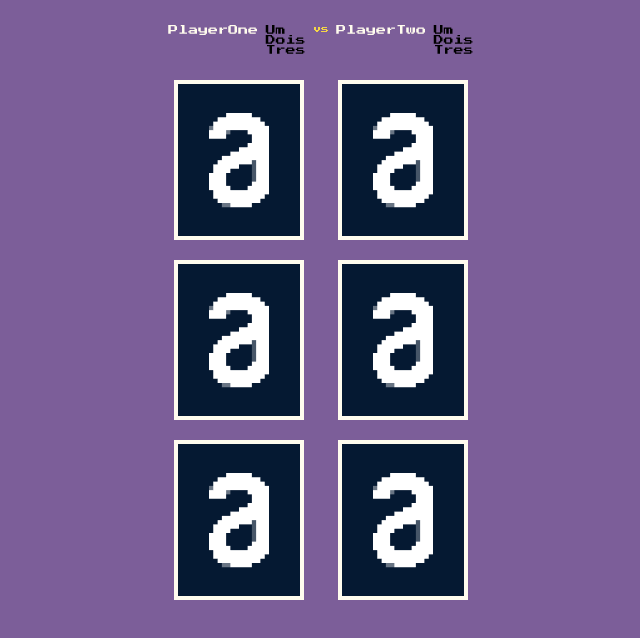
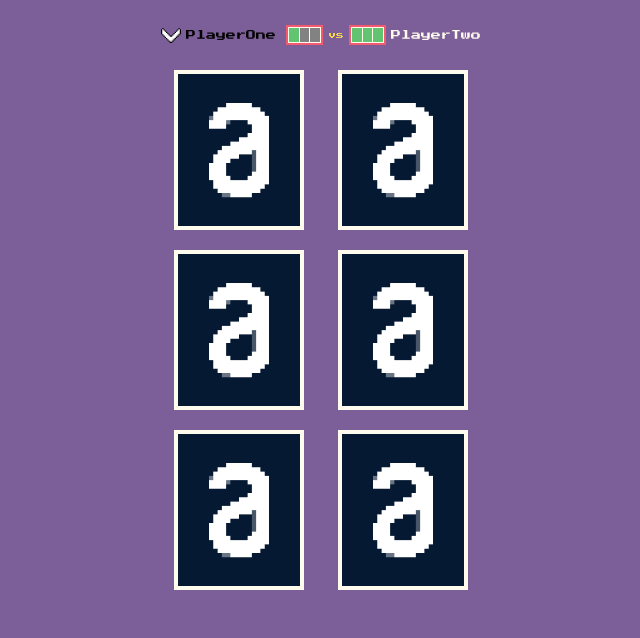
Before and after one commit to Aleluzjr/React-Game, a website built with Vite: page COURSES/index.html in a window 1280 px wide. Shown: the whole page, without its empty margins (319-959 px from the left). Built offline with nearby package versions, Linux system fonts and the light colour scheme.

Commit message:
Create ArrowDown

```diff
--- a/COURSES/index.html
+++ b/COURSES/index.html
@@ -1,5 +1,5 @@
 <!DOCTYPE html>
-<html lang="en">
+<html lang="pt-br">
   <head>
     <meta charset="UTF-8" />
     <link rel="icon" type="image/svg+xml" href="/vite.svg" />
@@ -7,7 +7,7 @@
     <link rel="preconnect" href="https://fonts.googleapis.com">
     <link rel="preconnect" href="https://fonts.gstatic.com" crossorigin>
     <link href="https://fonts.googleapis.com/css2?family=Press+Start+2P&display=swap" rel="stylesheet">
-    <title>Vite App</title>
+    <title>Matching Game</title>
 
   </head>
   <body>
--- /dev/null
+++ b/COURSES/src/components/ArrowDown/index.js
@@ -0,0 +1,7 @@
+function ArrowDown(){
+    return /*html*/ `
+        <img src = "images/IconArrowDown.png" alt = "Ícone de seta para baixo"
+    `
+}
+
+export default ArrowDown
--- a/COURSES/src/components/PlayerScore/index.js
+++ b/COURSES/src/components/PlayerScore/index.js
@@ -2,10 +2,10 @@ import './styles.css'
 
 function PlayerScore(points = '0'){
     return /*html*/`
-        <ol data-points = "${points}" class = 'player-score' >
-            <li> Um </li>
-            <li> Dois </li>
-            <li> Tres </li>
+        <ol class = 'player-score' data-points = "${points}">
+            <li class = 'points'> Um </li>
+            <li class = 'points'> Dois </li>
+            <li class = 'points'> Tres </li>
         </ol>
 
     `
--- a/COURSES/src/components/PlayerScore/styles.css
+++ b/COURSES/src/components/PlayerScore/styles.css
@@ -1,3 +1,35 @@
 .player-score{
+    display: flex;
+    gap: 1px;
+    box-sizing: border-box;
+    height: 20px;
+    width: 50px;
+    background-color: var(--color-floral-white);
+    border: 2px solid var(--color-fiery-rose);
+    padding: 1px;
 
 }
+
+.player-score > .points{
+    background-color: var(--color-old-silver);
+    text-indent: -9999px;
+    overflow: hidden;
+    width: 33%;
+}
+
+.player-score[data-points = "1"] > .points:first-child {
+     background-color: var(--color-mantis);
+}
+
+.player-score[data-points = "2"] {
+    flex-direction: row-reverse;
+}
+
+.player-score[data-points = "2"] > .points:nth-child(n+2){
+    background-color: var(--color-mantis);
+}
+
+
+.player-score[data-points = "3"] > .points{
+    background-color: var(--color-mantis);
+}
--- a/COURSES/src/components/VsPlayer/index.js
+++ b/COURSES/src/components/VsPlayer/index.js
@@ -5,5 +5,4 @@ function VsPlayer (content = 'vs'){
         <span class = "vs-player"> ${content} </span>
     `
 }
-
 export default VsPlayer
--- a/COURSES/src/components/VsPlayer/styles.css
+++ b/COURSES/src/components/VsPlayer/styles.css
@@ -1,4 +1,5 @@
 .vs-player{
     color: var(--color-sandstorm);
     font-size: 0.8rem;
+
 }
--- a/COURSES/src/objects/BoardScore/index.js
+++ b/COURSES/src/objects/BoardScore/index.js
@@ -2,18 +2,21 @@ import "./styles.css"
 import PlayerName from "../../components/PlayerName"
 import VsPlayer from "../../components/VsPlayer"
 import PlayerScore from "../../components/PlayerScore"
+import ArrowDown from "../../components/ArrowDown"
 
 
 function BoardScore(){
     return /*html*/ `
         <header class = "board-score">
+            ${ArrowDown()}
             ${PlayerName('PlayerOne')}
-            ${PlayerScore(2)}
+            ${PlayerScore(1)}
 
             ${VsPlayer()}
 
+            ${PlayerScore(3)}
             ${PlayerName('PlayerTwo')}
-            ${PlayerScore(1)}
+
         </header>
 
     `
--- a/COURSES/src/objects/BoardScore/styles.css
+++ b/COURSES/src/objects/BoardScore/styles.css
@@ -1,8 +1,9 @@
 .board-score{
     display: flex;
+    align-items: center;
     justify-content: space-evenly;
     padding-top: 2.5rem;
     padding-bottom: 2.5rem;
-
+    gap: 5px;
 
 }
```
Also changed, not shown: COURSES/images/IconArrowDown.png (added).
